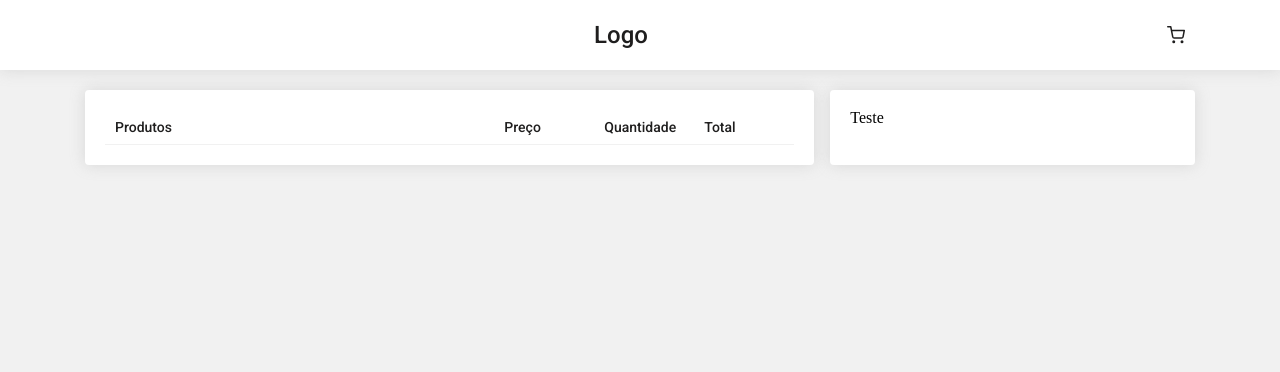
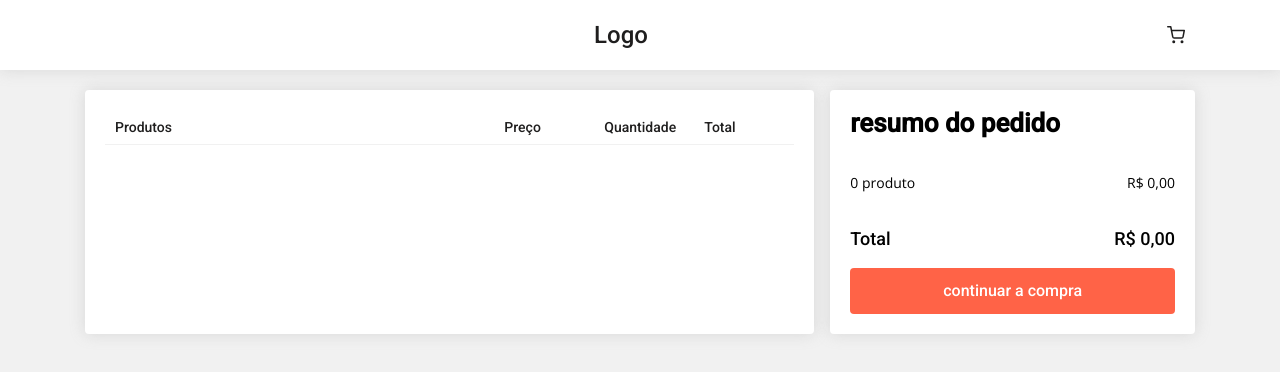
Before and after one commit to richardsoncarvalho/product_catalog, a React (Create React App) app: page /cart in a window 1280 px wide. Shown: the top 372 px of the page. Built offline with nearby package versions, Linux system fonts and the light colour scheme.

Commit message:
feat: adicionado o component order

```diff
--- a/src/components/Link/styles.ts
+++ b/src/components/Link/styles.ts
@@ -4,6 +4,7 @@ import { Link, LinkProps } from "react-router-dom";
 export type Props = LinkProps & {
   rounded?: boolean
   hover?: boolean
+  background?: string
 }
 
 export const Container = styled(Link)<Props>`
@@ -20,6 +21,14 @@ export const Container = styled(Link)<Props>`
 
   ${({ rounded, theme }) => rounded && `border-radius: ${theme.radius.rounded}`};
 
+  ${({ background, theme }) => background && `
+    background-color: ${background};
+    color: ${theme.colors.white};
+    font-family: 'Roboto';
+    border-radius: ${theme.radius.default};
+    padding: 15px 0;
+  `};
+
   ${({ hover, theme }) => hover && `
     &:hover {
       background-color: ${theme.colors.gray}
--- /dev/null
+++ b/src/components/Order/index.tsx
@@ -0,0 +1,32 @@
+
+
+import { Container, LightText, Title, BoldText, Wrapper } from './styles'
+import { useCartProvider } from '../../hooks/useCartProvider';
+import { transformNumberInCurrency } from '../../utils/transformNumberInCurrency';
+import { Link } from '../Link';
+
+export function Order() {
+
+  const { totalProduct, totalValueProduct } = useCartProvider();
+
+  return (
+    <Container>
+      <Title>resumo do pedido</Title>
+
+      <Wrapper>
+        <LightText>{totalProduct} produto</LightText>
+        <LightText>{transformNumberInCurrency(totalValueProduct)}</LightText>
+      </Wrapper>
+
+      <Wrapper>
+        <BoldText>Total</BoldText>
+        <BoldText>{transformNumberInCurrency(totalValueProduct)}</BoldText>
+      </Wrapper>
+
+      <Link to="/" background="#FF6347">
+        continuar a compra
+      </Link>
+    </Container>
+  );
+
+}
--- /dev/null
+++ b/src/components/Order/styles.ts
@@ -0,0 +1,26 @@
+import styled from 'styled-components'
+
+export const Container = styled.div``;
+
+export const Title = styled.h1`
+  font-size: 26px;
+  font-weight: bold;
+  font-family: 'ROBOTO';
+  margin-bottom: 20px;
+`;
+
+export const Wrapper = styled.div`
+  display: flex;
+  justify-content: space-between;
+  padding: 20px 0;
+`
+
+export const LightText = styled.span`
+  font-size: 14px;
+  font-family: 'Open Sans';
+`
+
+export const BoldText = styled.span`
+  font-size: 18px;
+  font-family: 'Roboto';
+`
--- a/src/pages/Cart/index.tsx
+++ b/src/pages/Cart/index.tsx
@@ -1,4 +1,5 @@
 import { Card } from "../../components/Card";
+import { Order } from "../../components/Order";
 import { Table } from "../../components/Table";
 import { Container } from "./styles";
 
@@ -10,7 +11,7 @@ export function Cart() {
       </Card>
 
       <Card>
-        <h1>Teste</h1>
+        <Order />
       </Card>
     </Container>
   );
--- a/src/providers/cart/index.tsx
+++ b/src/providers/cart/index.tsx
@@ -77,8 +77,20 @@ export function CartProvider({ children }: CacheProviderProps) {
     return cart.map(product => product.id)
   }, [cart])
 
+  const totalValueProduct = useMemo(() => {
+    return cart.reduce((prevTotal, product) => {
+      return prevTotal + (product.price * product.qtd)
+    }, 0)
+  }, [cart])
+
+  const totalProduct = useMemo(() => {
+    return cart.reduce((prevTotal, product) => {
+      return prevTotal + product.qtd
+    }, 0)
+  }, [cart])
+
   return (
-    <CartContext.Provider value={{cart, saveProduct, removeProduct, onChangeValue, productIds}}>
+    <CartContext.Provider value={{cart, saveProduct, removeProduct, onChangeValue, productIds, totalValueProduct, totalProduct}}>
       {children}
     </CartContext.Provider>
   )
```
